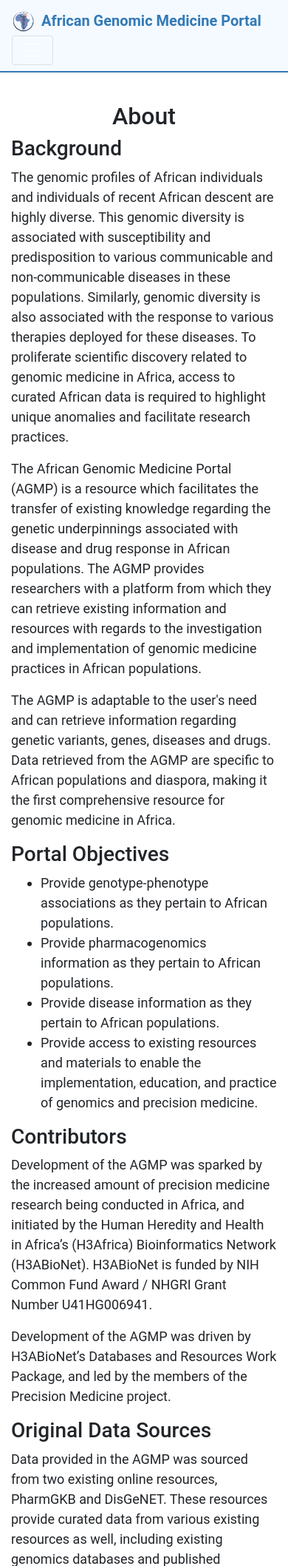
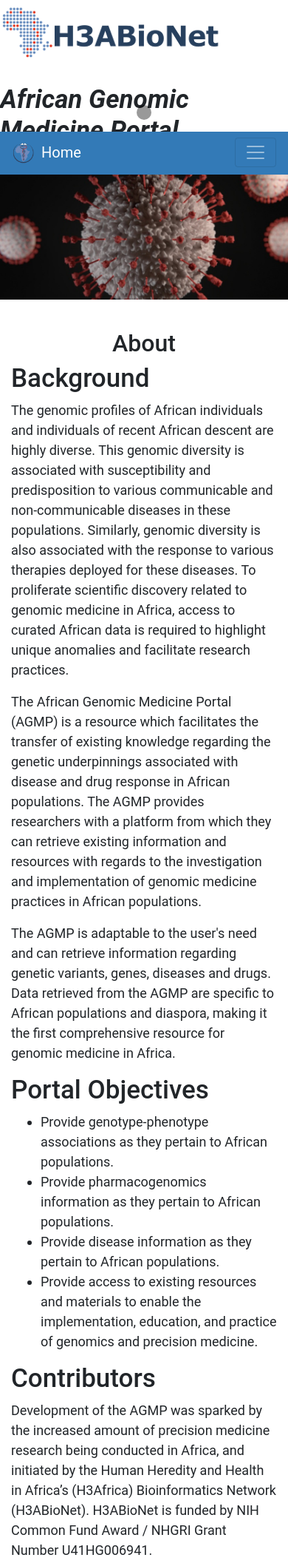
Before and after one commit to h3abionet/african_genomics_medicine_portal, a Django app: page /about in a window 390 px wide. Shown: the top 2117 px of the page at 74% size. Run offline with Django 3.2, Linux system fonts and the light colour scheme; some libraries are stand-ins or nearby versions.

Commit message:
new styles work

```diff
--- /dev/null
+++ b/african_genomics_medicine_portal/config.json
@@ -0,0 +1,3 @@
+{
+	"SECRET_KEY": "c3le&g_61hr@^@d7v*q6sbwd9)84ssdthcgi8pw^@w!7e!v5l+dgdhgd"
+}
--- a/agmp_app/static/css/custom.css
+++ b/agmp_app/static/css/custom.css
@@ -16,18 +16,18 @@ body {
 }
 
 .bg-mibio {
-  background-color: #f4faff;
+  background-color: #337ab7;
   border-bottom: 2px #337ab7 solid;
 }
 
 .text-blue {
-  color: #337ab7 !important;
+  color: #fff !important;
   font-weight: 500;
   font-size: inherit;
 }
 
 .text-bigblue {
-  color: #337ab7 !important;
+  color: white !important;
 }
 
 #logo {
@@ -250,3 +250,71 @@ body {
   .sidenav {padding-top: 15px;}
   .sidenav a {font-size: 18px;}
 }
+
+/* footer css 22october */
+.page-footer_new {
+  background-color: #337ab7;
+  color: #ffffff !important;
+  /* position: initial; */
+  /* bottom: 0; */
+  /* width: 100%; */
+  /* height: 160px; */
+  /* padding: 20px 0px 0px 100px; */
+  /* flex-shrink: 0; */
+  margin-top: 1rem;
+  font-size: 0.8em;
+}
+
+.panel {
+  border-radius: 0.3rem;
+  padding: 0.7rem;
+  margin-bottom: 0rem;
+  margin-right: 1rem;
+}
+
+
+		/*
+  ######## css for background image######## */
+  .header_top_bg {
+    /* height: 100%; */
+    background: url("/static/img/banner9.jpeg");
+    /* width: 100%; */
+    background-repeat: no-repeat;
+    background-position: center;
+    background-size: cover;
+    /* background-attachment: fixed; */
+    min-height: 20vh;
+    margin-top: 0%;
+  }
+
+  /*
+######## css for overlay text in top header ######## */
+  .header_top_bg .text_top_bg {
+
+    color: #fff;
+    font-size: 18px;
+    font-family: Arial, Helvetica, sans-serif;
+    text-align: center;
+    text-transform: sentencecase;
+    background: rgba(0, 0, 0, 0.4);
+    padding: 10px;
+    position: absolute;
+    top: 18%;
+    left: 50%;
+    transform: translate(-50%, -50%);
+    border-radius: 10px;
+
+  }
+
+  h3{
+    font-size: 35px !important; ;
+  }
+
+  .top_header_text{
+     top: 16%;
+
+  }
+
+  /* h4{
+    font-size:  ;
+  } */
--- a/agmp_app/templates/mainLayout.html
+++ b/agmp_app/templates/mainLayout.html
@@ -13,20 +13,42 @@
 	</title>
 	{% block js_top %}
 	{% endblock %}
-		<link rel="stylesheet" href="https://stackpath.bootstrapcdn.com/bootstrap/4.3.1/css/bootstrap.min.css" integrity="sha384-ggOyR0iXCbMQv3Xipma34MD+dH/1fQ784/j6cY/iJTQUOhcWr7x9JvoRxT2MZw1T" crossorigin="anonymous">
-		<link rel='stylesheet' href='https://use.fontawesome.com/releases/v5.7.0/css/all.css' integrity='sha384-lZN37f5QGtY3VHgisS14W3ExzMWZxybE1SJSEsQp9S+oqd12jhcu+A56Ebc1zFSJ' crossorigin='anonymous'>
-		<link rel="stylesheet" href="{% static "css/custom.css" %}">
-		<link href="https://cdnjs.cloudflare.com/ajax/libs/jqueryui/1.12.1/jquery-ui.min.css" rel="stylesheet" crossorigin="anonymous">
+	<link rel="stylesheet" href="https://stackpath.bootstrapcdn.com/bootstrap/4.3.1/css/bootstrap.min.css"
+		integrity="sha384-ggOyR0iXCbMQv3Xipma34MD+dH/1fQ784/j6cY/iJTQUOhcWr7x9JvoRxT2MZw1T" crossorigin="anonymous">
+	<link rel='stylesheet' href='https://use.fontawesome.com/releases/v5.7.0/css/all.css'
+		integrity='sha384-lZN37f5QGtY3VHgisS14W3ExzMWZxybE1SJSEsQp9S+oqd12jhcu+A56Ebc1zFSJ' crossorigin='anonymous'>
+	<link rel="stylesheet" type="text/css" href="{% static 'css/h3abionet.css' %}">
+	<link rel="stylesheet" type="text/css" href="{% static 'css/custom.css' %}">
+	<link href="https://cdnjs.cloudflare.com/ajax/libs/jqueryui/1.12.1/jquery-ui.min.css" rel="stylesheet"
+		crossorigin="anonymous">
 	{% block css %}
 	{% endblock %}
+
+	<style>
+
+	</style>
 </head>
 
 <body>
+	<div class="row">
+		<div class="col-sm-12 col-md-4 col-lg-4">
+			<a class="navbar-brand text-bigblue" href="/">
+				<img style="margin-right:10px" src="{% static 'img/h3ab.png' %}" width="" height="15%"
+					class="d-inline-block align-top" alt="">
+			</a>
+		</div>
+		<div class="my-auto col-sm-12 col-md-8 col-lg-8 top_header_text">
+			<h3><b><i>African Genomic Medicine Portal </i></b></h3>
+		</div>
+
+	</div>
+
+
 	<div class="container2">
 		<nav class="navbar navbar-fixed-top navbar-expand-md navbar-light bg-mibio py-md-2">
 			<a class="navbar-brand text-bigblue" href="/">
-				<img style="margin-right:10px" src="{% static "img/bionetlogo.png" %}" width="30" height="30"
-					class="d-inline-block align-top" alt=""><b>African Genomic Medicine Portal</b>
+				<img style="margin-right:10px" src="{% static 'img/bionetlogo.png' %}" width="30" height="30"
+					class="d-inline-block align-top" alt="">Home
 			</a>
 			<button class="navbar-toggler navbar-dark" type="button" data-toggle="collapse"
 				data-target="#main-navigation">
@@ -49,15 +71,16 @@
 					</li>
 					<li class="nav-item ml-auto py-0">
 						<div class="dropdown">
-							<button class="btn dropdown-toggle nav-link text-blue" type="button" data-toggle="dropdown" aria-haspopup="true">
+							<button class="btn dropdown-toggle nav-link text-blue" type="button" data-toggle="dropdown"
+								aria-haspopup="true">
 								Resources
 							</button>
 							<div class="dropdown-menu dropdown-menu-right" aria-labelledby="dropdownMenuButton">
-							  <a class="dropdown-item" href="/databases">Databases</a>
-							  <a class="dropdown-item" href="/tools_pipelines">Tools &amp; Pipelines</a>
-							  <a class="dropdown-item" href="/online_courses">Online Courses</a>
+								<a class="dropdown-item" href="/databases">Databases</a>
+								<a class="dropdown-item" href="/tools_pipelines">Tools &amp; Pipelines</a>
+								<a class="dropdown-item" href="/online_courses">Online Courses</a>
 							</div>
-						  </div>
+						</div>
 					</li>
 					<!-- <li class="nav-item ml-auto py-0">
 						<a class="nav-link text-blue" href="/outreach/">Outreach</a>
@@ -69,6 +92,17 @@
 			</div>
 		</nav>
 	</div>
+
+	<!-- ########## start of top header with overlay white text ########### -->
+	<div class="header_top_bg">
+
+		<span class="text_top_bg"> </span>
+		<!-- <H3 class="">
+
+		  {% block title_rep %} <span class="text_top_bg"> African Microbiome Research Home Default</span> {% endblock %}
+		</H3> -->
+	</div>
+	<!-- ########### end of top header with overlay text ##############-->
 	<div class="container">
 		{% block content %}
 		{% endblock %}
@@ -87,47 +121,77 @@
 		{% endblock %}
 	</div>
 
-	<!-- Footer -->
-	<footer class="page-footer">
 
-		<!-- Footer Links -->
-		<div class="container-fluid text-center text-md-left">
-
-			<div class="row">
-				<div class="col-md-4">
-					<p>This portal has been developed by the H3ABioNet Consortium. The H3ABioNet is funded by NIH Common Fund Award / NHGRI Grant Number U24HG006941</p>
+	<!-- New Footer start here-->
+	<div class="container-fluid page-footer_new ">
+		<div class="row">
+			<div class="col-sm-12 col-md-4">
+				<div class="panel panel-blue text-center">
+					<p>
+						H3ABioNet is funded by NIH Common Fund Award / NHGRI Grant Number
+						U41HG006941
+					</p>
 				</div>
-				<div class="col-md-2 col-sm-6"><img src="{% static "img/NHGRI-logo_footer.png" %}" class="img-responsive"></div>
-				<div class="col-md-2 col-sm-6"><img src="{% static "img/NIH-logo_footer.png" %}" class="img-responsive"></div>
-				<div class="col-md-2 col-sm-6"><a href="https://h3africa.org/"><img src="{% static "img/h3africa-_partner.png" %}" class="img-responsive"></a></div>
-				<!-- <div class="col-md-2"><img src="{% static "img/idm_uct_logo.png" %}" class="img-responsive"></div> -->
-				<div class="col-md-2 col-sm-6">
-					<a href="https://www.h3abionet.org/"><img src="{% static "img/h3ab.png" %}" class="img-responsive"></a>
+			</div>
+			<div class="col-sm-12 col-md-2">
+				<div class="panel panel-blue text-center">
+					<img src="{% static 'img/NHGRI-logo_footer.png' %} " class="img-responsive" />
+				</div>
+			</div>
+			<div class="col-sm-12 col-md-2">
+				<div class="panel panel-purple text-center"> <img src="{% static 'img/NIH-logo_footer.png' %} "
+						class="img-responsive" /></div>
+			</div>
+			<div class="col-sm-12 col-md-2">
+				<div class="panel panel-blue text-center"> <a href="https://h3africa.org/"><img
+							src="{% static 'img/h3africa-_partner.png' %} " class="img-responsive" /></a></div>
+			</div>
+			<div class="col-sm-12 col-md-2">
+				<div class="panel panel-purple text-center"> <a target="_blank "
+						href="https://www.facebook.com/H3ABioNet" style="padding: 5px; color:#fff;"><i
+							class="fab fa-facebook-square icon-large"></i></a>
+					<a target="_blank " href="https://twitter.com/H3ABioNet" style="padding: 5px; color:#fff;"><i
+							class="fab fa-twitter-square"></i></a>
+					<a target="_blank " href="https://www.youtube.com/channel/UCMYQE_GYsOKY6-j8z9N6Adw"
+						style="padding: 5px; color:#fff;"><i class="fab fa-youtube-square"></i></a>
 				</div>
 			</div>
 		</div>
+		<hr style="color:#fff;">
+		<div class="row">
+			<div class="col-sm-12 col-md-4">
+				<div class="panel panel-blue text-center">
+					<div class="Wrapper">
+						<p>
+							© {% now "Y " %} Copyright:<a href="https://h3abionet.org" style="color:#fff;">
+								H3ABioNet</a>
+						</p>
+					</div>
 
-		<div class="row">
-			<div class="col-md-4 col-xs-12">
-				<p> © {% now "Y" %} Copyright: <a href="https://h3abionet.org/"> H3ABioNet</a></p>
+				</div>
 			</div>
-			<div class="col-md-2 col-xs-6">
-				<a href="https://helpdesk.h3abionet.org/"> Helpdesk</a>
+			<div class="col-sm-12 col-md-2">
+				<div class="panel panel-blue text-center">
+					<a href="https://helpdesk.h3abionet.org" style="color:#fff;">Helpdesk</a>
+				</div>
 			</div>
-			<div class="col-md-2 col-xs-6">
-				<a href="https://github.com/h3abionet/african_genomics_medicine_portal">Github Repository</a>
+			<div class="col-sm-12 col-md-2">
+				<div class="panel panel-purple text-center"><a href="# " style="color:#fff;">Github Repository</a></div>
 			</div>
-			<div class="col-md-2 col-xs-6">
-				<a href="/disclaimer">Disclaimer</a>
+			<div class="col-sm-12 col-md-2">
+				<div class="panel panel-blue text-center"> <a href="/disclaimer " style="color:#fff;">Disclaimer</a>
+				</div>
 			</div>
-			<div class="col-md-2 col-xs-6" style="font-size: 22px;">
-				<a target="_blank" href="https://www.facebook.com/H3ABioNet" style="padding: 5px;"><i class="fab fa-facebook-square icon-large"></i></a>
-				<a target="_blank" href="https://twitter.com/H3ABioNet" style="padding: 5px;"><i class="fab fa-twitter-square"></i></a>
-				<a target="_blank" href="https://www.youtube.com/channel/UCMYQE_GYsOKY6-j8z9N6Adw" style="padding: 5px;"><i class="fab fa-youtube-square"></i></a>
+			<div class="col-sm-12 col-md-2">
+				<div class="panel panel-purple text-center"> <a target="_blank " href="https://h3abionet.org"
+						style="color:#fff;">H3ABioNet</a>
+				</div>
 			</div>
 		</div>
-	</footer>
-	<!-- Footer -->
+	</div>
+	<!-- New Footer end here -->
 </body>
 
+
+
 </html>
```
Also changed, not shown: african_genomics_medicine_portal/settings.py (+25 -10 lines), templates/overview.html (+22 -14 lines), agmp_app/migrations/0002_auto_20211022_0924.py (added), agmp_app/static/img/NHGRI-logo_footer.png, agmp_app/static/img/NIH-logo_footer.png, agmp_app/static/img/banner1.jpg (added), agmp_app/static/img/banner2.jpg (added), agmp_app/static/img/banner3.jpg (added), agmp_app/static/img/banner4.jpeg (added), agmp_app/static/img/banner5.jpeg (added), agmp_app/static/img/banner6.jpeg (added), agmp_app/static/img/banner7.jpeg (added), agmp_app/static/img/banner8.jpeg (added), agmp_app/static/img/banner9.jpeg (added), 2 more files.
